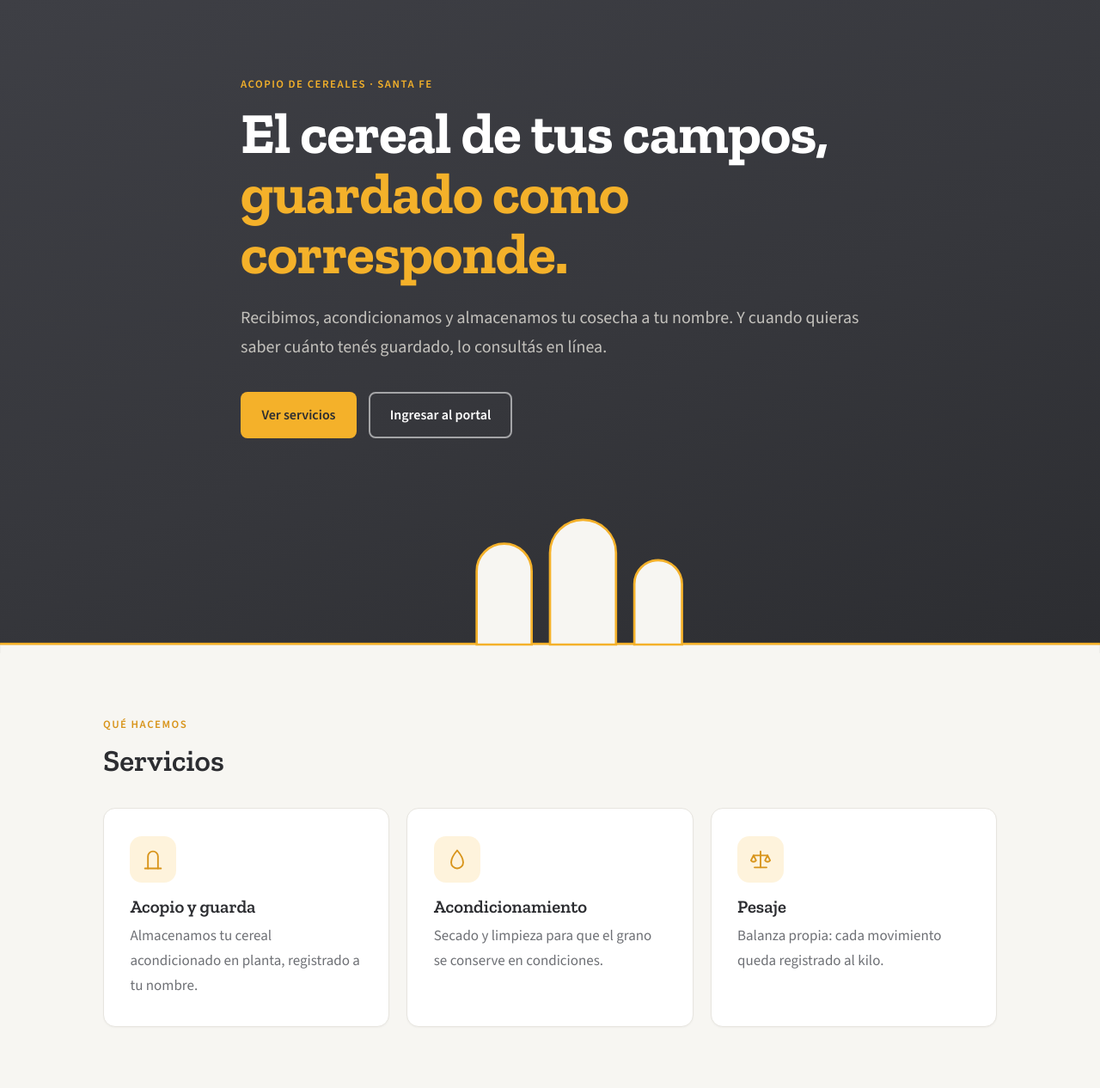
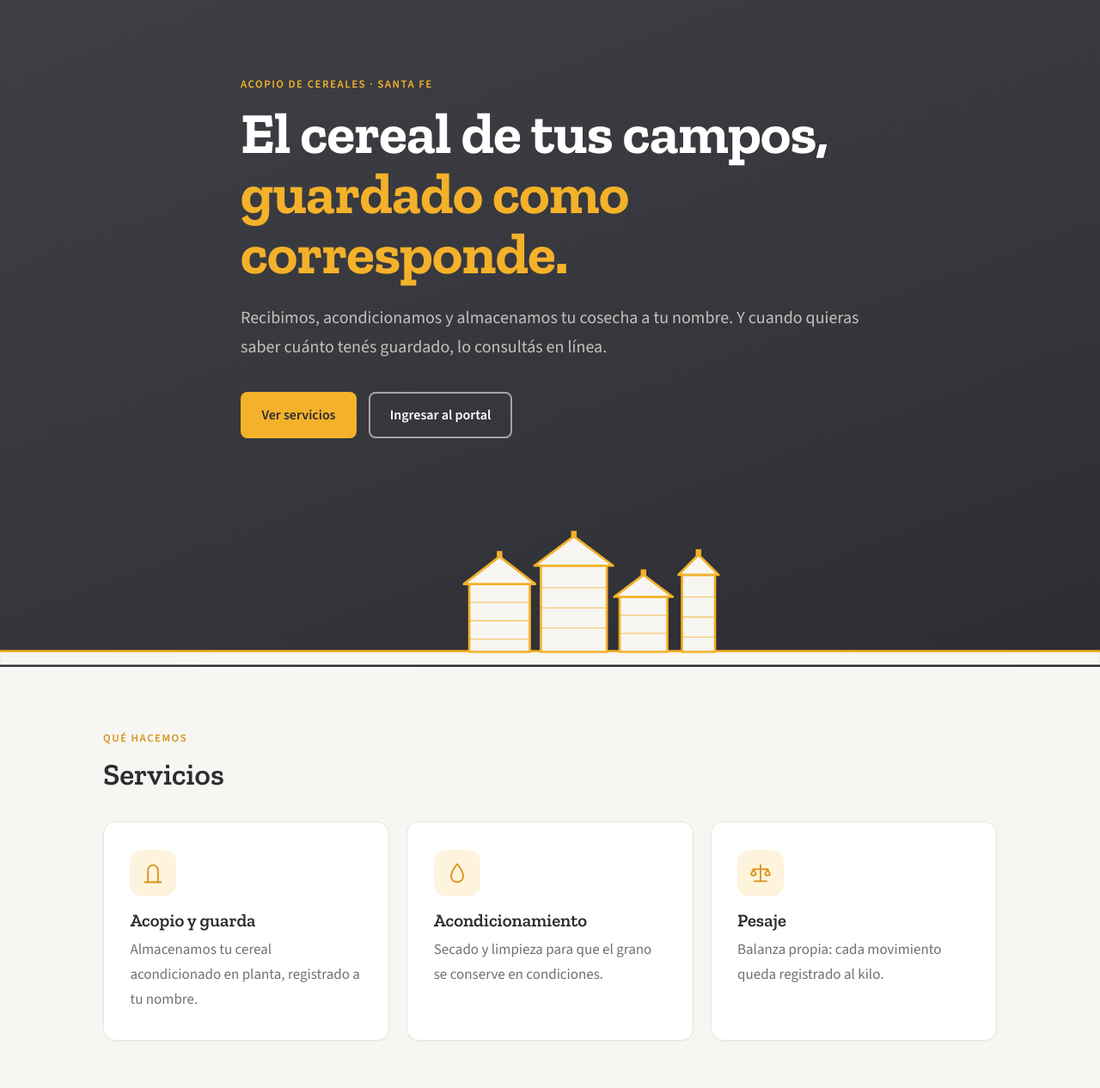
Before and after one commit to damian7197/acopio, a Django app: page / in a window 1280 px wide. Shown: the part 70-1336 px from the top of the page at 86% size. Run offline with Django 5.2, Linux system fonts and the light colour scheme.

Commit message:
Silos del hero con techo cónico y más detalle

```diff
--- a/templates/sitio/home.html
+++ b/templates/sitio/home.html
@@ -13,13 +13,40 @@
             <a class="btn btn-ghost-light" href="{% url 'portal:login' %}">Ingresar al portal</a>
         </div>
     </div>
-    <svg class="silos" viewBox="0 0 1200 160" preserveAspectRatio="xMidYMax meet" aria-hidden="true">
-        <rect x="0" y="150" width="1200" height="10" fill="var(--hueso)"/>
-        <rect x="0" y="148" width="1200" height="2.5" fill="var(--ambar)"/>
-        <g fill="var(--hueso)" stroke="var(--ambar)" stroke-width="2.5">
-            <path d="M520 150 V70 a30 30 0 0 1 60 0 V150 Z"/>
-            <path d="M600 150 V50 a36 36 0 0 1 72 0 V150 Z"/>
-            <path d="M692 150 V84 a26 26 0 0 1 52 0 V150 Z"/>
+    <svg class="silos" viewBox="0 0 1200 175" preserveAspectRatio="xMidYMax meet" aria-hidden="true">
+        <rect x="0" y="158" width="1200" height="14" fill="var(--hueso)"/>
+        <rect x="0" y="156" width="1200" height="2.5" fill="var(--ambar)"/>
+
+        <g fill="var(--hueso)" stroke="var(--ambar)" stroke-width="2.5" stroke-linejoin="round">
+            <path d="M512 158 V84 H578 V158 Z"/>
+            <path d="M506 84 H584 L545 54 Z"/>
+            <path d="M590 158 V64 H662 V158 Z"/>
+            <path d="M583 64 H669 L626 32 Z"/>
+            <path d="M676 158 V98 H728 V158 Z"/>
+            <path d="M670 98 H734 L702 74 Z"/>
+            <path d="M744 158 V74 H780 V158 Z"/>
+            <path d="M740 74 H784 L762 52 Z"/>
+        </g>
+
+        <g fill="var(--ambar)">
+            <rect x="542" y="48" width="6" height="7"/>
+            <rect x="623" y="26" width="6" height="7"/>
+            <rect x="699" y="68" width="6" height="7"/>
+            <rect x="759" y="46" width="6" height="7"/>
+        </g>
+
+        <g stroke="var(--ambar)" stroke-width="1.2" opacity="0.65">
+            <line x1="512" y1="104" x2="578" y2="104"/>
+            <line x1="512" y1="124" x2="578" y2="124"/>
+            <line x1="512" y1="144" x2="578" y2="144"/>
+            <line x1="590" y1="88" x2="662" y2="88"/>
+            <line x1="590" y1="110" x2="662" y2="110"/>
+            <line x1="590" y1="132" x2="662" y2="132"/>
+            <line x1="676" y1="118" x2="728" y2="118"/>
+            <line x1="676" y1="138" x2="728" y2="138"/>
+            <line x1="744" y1="98" x2="780" y2="98"/>
+            <line x1="744" y1="120" x2="780" y2="120"/>
+            <line x1="744" y1="142" x2="780" y2="142"/>
         </g>
     </svg>
 </section>
```
Also changed, not shown: static/css/styles.css (line endings or trailing spaces).
